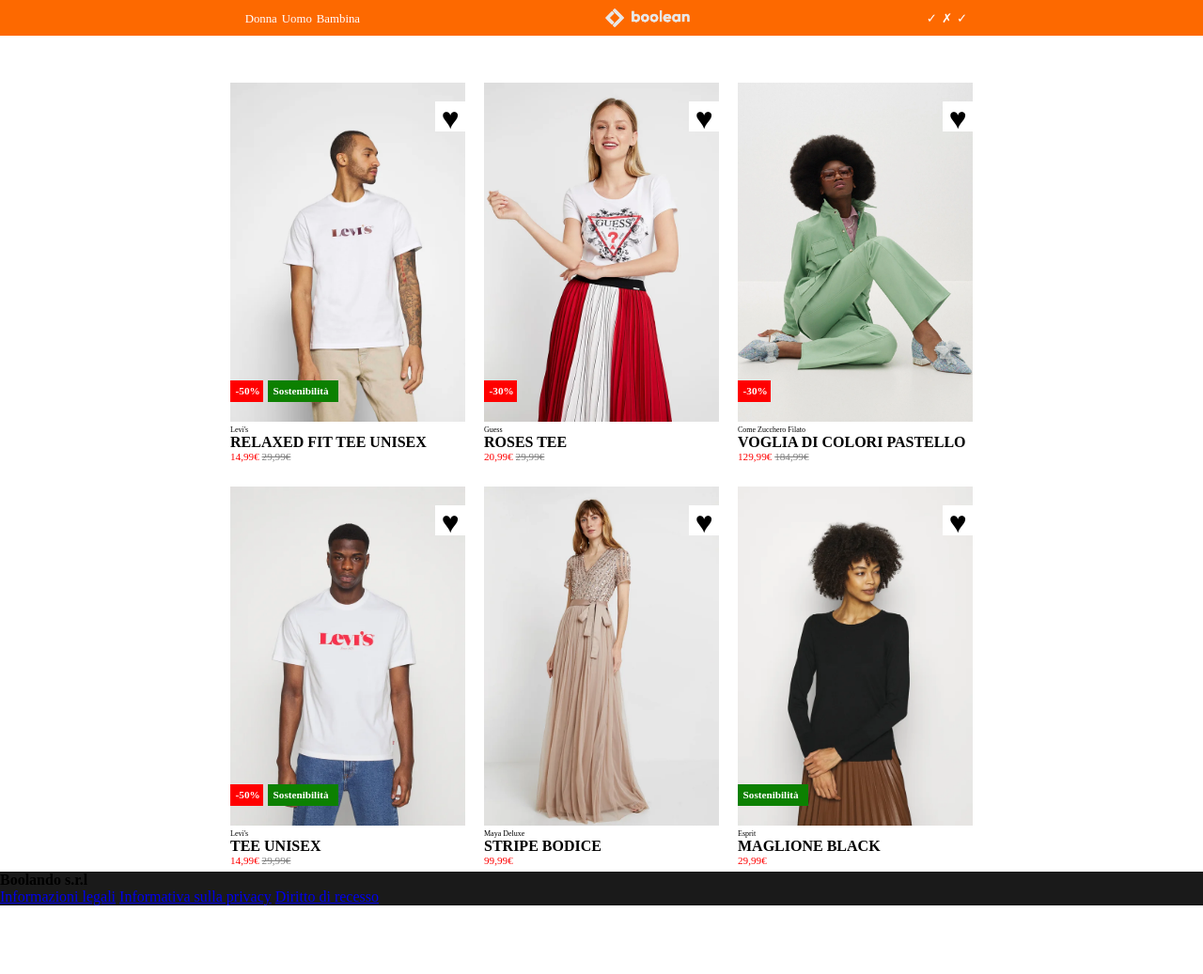
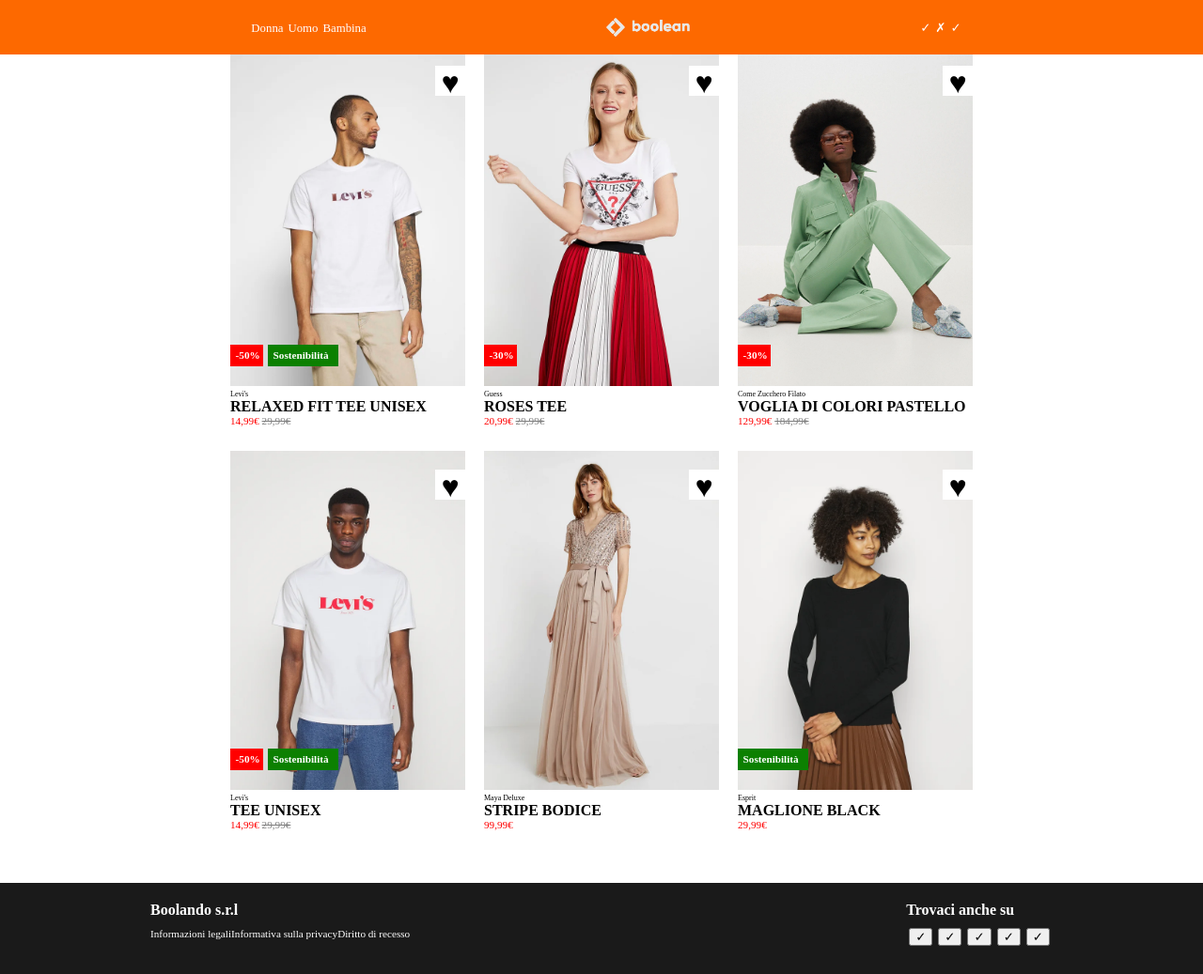
Before and after one commit to christiancamilleri/html-css-boolando, a plain HTML site: page index.html in a window 1280 px wide. Shown: the whole page at 94% size. Before the commit the page ends 964 px from the top, so only its background shows below. Drawn offline with Linux system fonts and the light colour scheme.

Commit message:
feat:footer complete exercise complete

```diff
--- a/css/style.css
+++ b/css/style.css
@@ -7,13 +7,11 @@
 /* header */
 
 header {
-    position: relative;
+    position: fixed;
+    top: 0;
+    width: 100%;
+    z-index: 1;
     background-color: #fd6900;
-}
-
-nav {
-    /* position: fixed;
-    z-index: 2; */
 }
 
 header .nav-inner {
@@ -23,6 +21,7 @@
     display: flex;
     flex-direction: row;
     justify-content: space-around;
+    padding: 10px;
 }
 
 header .nav-list {
@@ -159,10 +158,50 @@
 /* footer */
 footer {
    background-color: #1a1a1a;
+   margin-top: 50px;
 }
 
-footer .foot.contain {
+footer .foot-contain {
     max-width: 1000px;
     margin-left: auto;
     margin-right: auto;
+    display: flex;
+    flex-direction: row;
+    justify-content: space-between;
+    /* height: 200px; */
 }
+
+footer .foot-name {
+    padding: 20px;
+}
+
+footer .footer-links {
+    display: flex;
+    flex-direction: row;
+    color: white;
+}
+
+footer .footer-links a {
+    color: white;
+    text-decoration: none;
+    padding: 10px 0;
+    font-size: 0.7em;
+}
+
+footer span {
+    color: white;
+}
+
+footer .social {
+    padding: 20px;
+}
+
+footer .loghi-social {
+    padding: 10px 0;
+}
+
+footer .loghi-social button {
+    padding: 0 5px;
+    margin: 0 3px;
+}
+/* /footer */
--- a/index.html
+++ b/index.html
@@ -190,14 +190,20 @@
     <!-- footer -->
     <footer>
         <div class="foot-contain">
+          <div class="foot-name">
+            <link rel="stylesheet" href="">
                 <span><b>Boolando s.r.l</b></span>
             <div class="footer-links">
                 <a href="#">Informazioni legali</a>
                 <a href="#">Informativa sulla privacy</a>
                 <a href="#">Diritto di recesso</a>
           </div>
+        </div>
            <div class="social">
-
+             <span><b>Trovaci anche su</b></span>
+             <div class="loghi-social">
+                <button>&check;</button><button>&check;</button><button>&check;</button><button>&check;</button><button>&check;</button>
+             </div>
            </div>
         </div>
     </footer>
```
Lines whose indentation alone changed are shown as unchanged.
